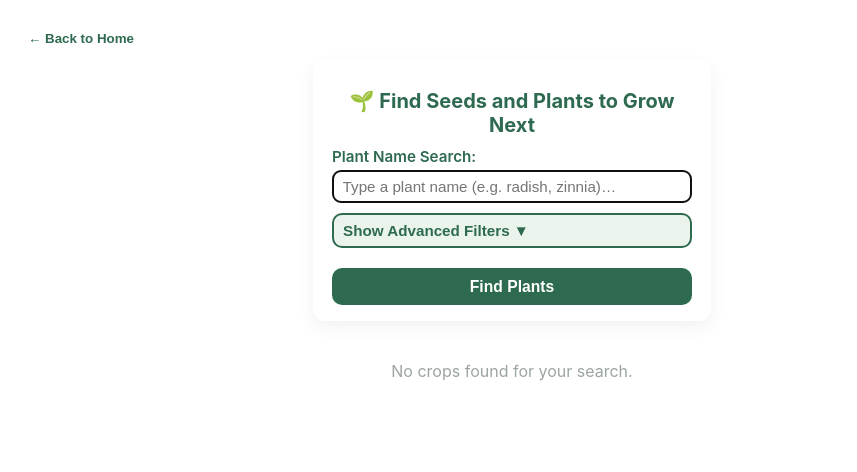
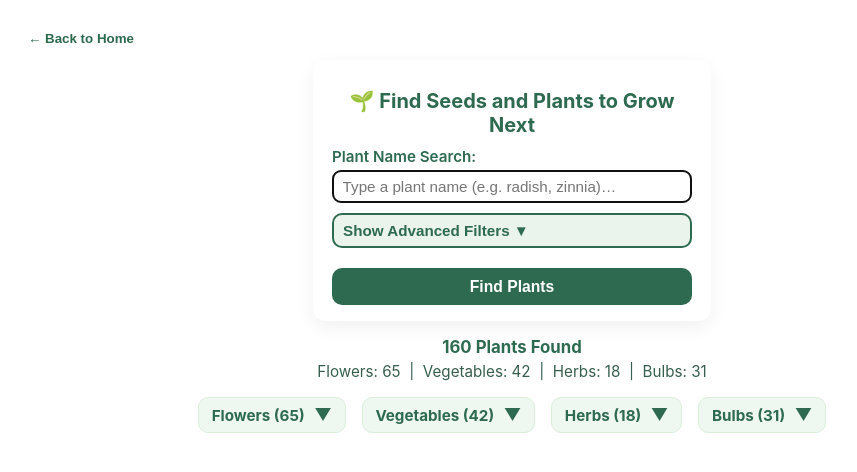
Before and after one commit to SpokenGarden/Find-Crops, a React (Create React App) app: page / in a window 1280 px wide. Shown: the top 472 px of the page, without its empty margins (128-985 px from the left). Built offline with nearby package versions, Linux system fonts and the light colour scheme.

Commit message:
Implement auto-population of filtered crops when first opened
Auto-populate crop results when crop data loads for the first time.

```diff
--- a/src/App.js
+++ b/src/App.js
@@ -132,6 +132,30 @@ export default function GardenPlannerApp() {
 
   // Get crop data
   const { cropData, loading: cropDataLoading, error: cropDataError } = useCropData();
+
+// Auto-populate results when crop data loads for the first time
+useEffect(() => {
+  if (cropData && filteredCrops.length === 0) {
+    const cropArray = Object.entries(cropData).map(([name, data]) => ({
+      name,
+      ...data,
+      _raw: data
+    }));
+
+    const matches = filterCrops(cropArray, {
+      cropName: "",
+      zone: "",
+      category: "all",
+      sunRequirement: "all",
+      waterNeed: "all",
+      soilPreference: "all"
+    });
+
+    const filtered = matches.map((crop) => [crop.name, crop._raw || crop]);
+    setFilteredCrops(filtered);
+    setSowingCalendar(buildSowingCalendar(matches));
+  }
+}, [cropData]); // Only run when cropData changes
 
   // ===== HANDLERS =====
   const handleSearch = () => {
```
